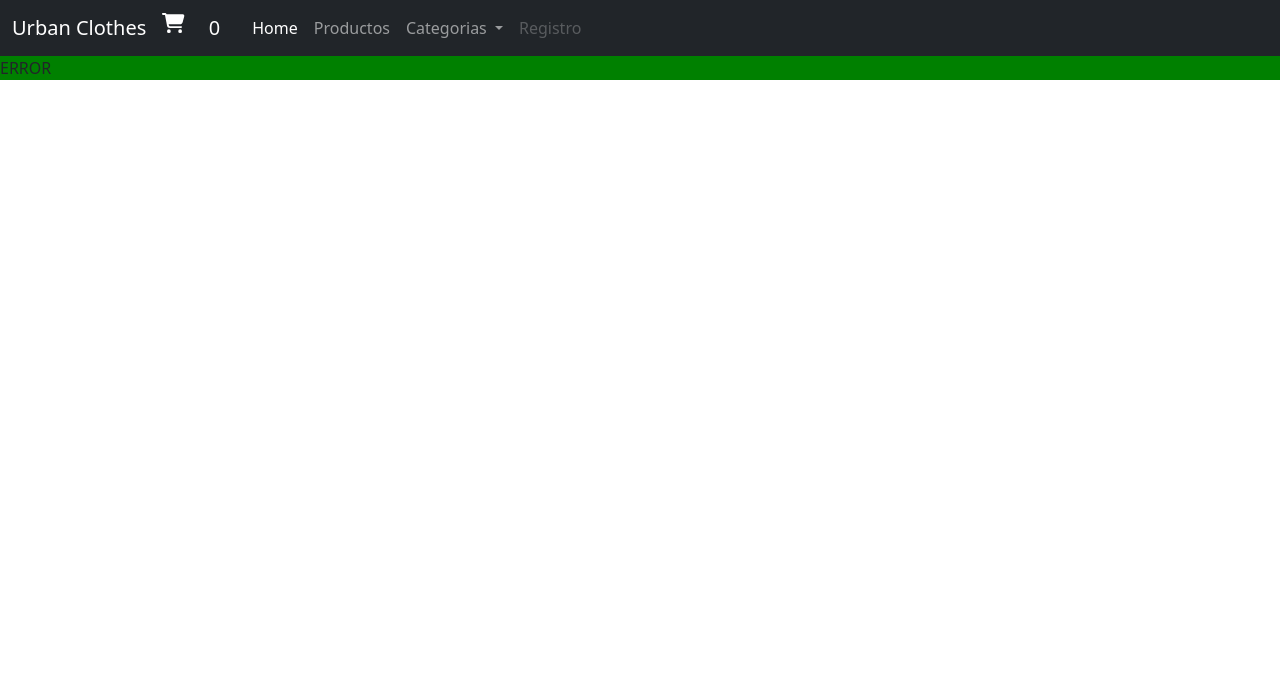
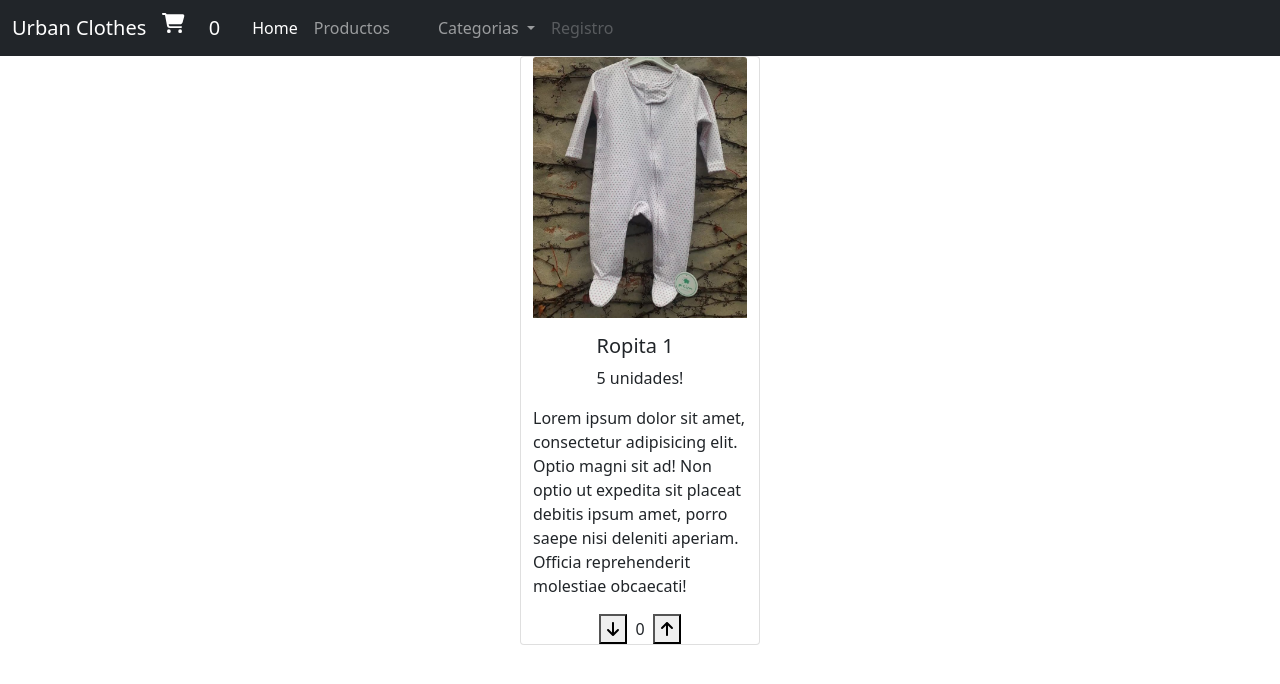
Before and after one commit to Eze-Nat/react-desafios2, a React (Create React App) app: page /item/1 in a window 1280 px wide. Shown: the top 684 px of the page. Built offline with nearby package versions, Linux system fonts and the light colour scheme.

Commit message:
arreglado item, itemdetail

```diff
--- a/src/App.js
+++ b/src/App.js
@@ -17,7 +17,7 @@ function App() {
         <Route index path='/' element={<ItemListContainer saludo="Pagina En Construcción!" />}/>
         <Route path='/categoria/:categoria' element={<ItemListContainer/>} />
         <Route path='/productos' element={<ItemListContainer/>} />
-        <Route path='/item:id' element={<ItemDetailContainer/>} />
+        <Route path='/item/:id' element={<ItemDetailContainer/>} />
         <Route path='*' element={<div style={{backgroundColor: "green"}}>ERROR </div>} />
 
 
--- a/src/components/Item/Item.jsx
+++ b/src/components/Item/Item.jsx
@@ -1,17 +1,16 @@
 import { Link } from "react-router-dom";
 
-import ItemCount from "../ItemCount/ItemCount";
 
 const Item = ({ item }) => {
-  const { nombre, stock, img } = item;
+  const { nombre, stock, img, id } = item;
   return (
     <div className="card" style={{ width: "15rem" }}>
       <img className="card-img-top" src={img} alt={nombre} />
       <div className="card-body d-flex flex-column justify-content-center">
         <h5 className="card-title">{nombre}</h5>
         <p className="card-text">{`${stock} unidades!`}</p>
-        <ItemCount stock={stock}/>
-        <Link to={"/item"}>
+
+        <Link to={`/item/${id}`}>
           <button className="btn btn-primary">Detalles de producto</button>
         </Link>
       </div>
--- a/src/components/ItemDetail/ItemDetail.jsx
+++ b/src/components/ItemDetail/ItemDetail.jsx
@@ -1,30 +1,26 @@
 import ItemCount from "../ItemCount/ItemCount";
 
-
-const ItemDetail = ({item, test}) => {
-    const {nombre, descripcion, stock, img} = item;
+const ItemDetail = ({ item }) => {
+  const { nombre, descripcion, stock, img } = item;
   const onAdd = (amount) => {
-      console.log(amount)
-    }
+    console.log(amount);
+  };
   return (
     <>
-        <div className="card" style={{ width: "15rem" }}>
+      <div className="container m-auto justify-content-center row">
+        <div className="card justify-content-center align-items-center" style={{ width: "15rem" }}>
           <img className="card-img-top" src={img} alt={nombre} />
           <div className="card-body d-flex flex-column justify-content-center">
             <h5 className="card-title">{nombre}</h5>
             <p className="card-text">{`${stock} unidades!`}</p>
-
-
           </div>
-
+          <p className="">{descripcion}</p>
+          <ItemCount stock={stock} initial={0} onAdd={onAdd} />
         </div>
-        <div>
-          <p className="">{descripcion}</p>
-          <ItemCount stock={stock} initial={0} onAdd={onAdd}/>
+        <div></div>
       </div>
-
     </>
   );
-}
+};
 
 export default ItemDetail;
--- a/src/components/ItemDetailContainer/ItemDetailContainer.jsx
+++ b/src/components/ItemDetailContainer/ItemDetailContainer.jsx
@@ -1,10 +1,30 @@
+import React, {useEffect, useState} from "react";
 import ItemDetail from "../ItemDetail/ItemDetail";
-
+import { useParams } from "react-router-dom";
+import ItemDetallado from "../ProductDetail/ProductDetail";
+import Spinner from "../Utilidades/Spinner";
 
 const ItemDetailContainer = () => {
-    const item = {nombre: "nombre"};
+    const [item, setItem] = useState({});
+    const [loading, setLoading] = useState(false);
+    const params = useParams();
+    console.log(params);
+    const promise = new Promise( (resolve, reject) => {
+        setTimeout(() => resolve(ItemDetallado) , 2000)
+
+    });
+
+    useEffect( () => {
+        setLoading(true);
+        promise.then( (response) => {
+            const itemEncontrado = response.filter((item) => item.id == params.id )
+            setItem(itemEncontrado[0]);
+            setLoading(false);
+        })
+
+    },[]);
     return (
-        <ItemDetail item={item} />
+        loading ? <Spinner /> : <ItemDetail item={item} />
      );
 }
 
--- a/src/components/ItemListContainer/ItemListContainer.jsx
+++ b/src/components/ItemListContainer/ItemListContainer.jsx
@@ -2,16 +2,21 @@ import React, { useState, useEffect } from "react";
 import ItemDatabase from "../Productos/Productos";
 import ItemList from "../ItemList/ItemList";
 import {useParams} from "react-router-dom";
+import Spinner from "../Utilidades/Spinner";
 
 function ItemListContainer(props) {
   const { categoria } = useParams();
 
   const [items, setItems] = useState([]);
+  const [loading, setLoading] = useState(false)
   const promise = new Promise( (resolve) => {
     setTimeout(() => resolve(ItemDatabase), 2000);
       });
 
+
+
     useEffect(() => {
+        setLoading(true)
         promise.then((respuesta) => {
         const products = respuesta;
         if (categoria) {
@@ -19,10 +24,11 @@ function ItemListContainer(props) {
         }else{
           setItems(products);
         }
-
+        setLoading(false)
       });
     }, [categoria]);
 
+    if(loading) return <Spinner />
 
 
     return (
--- a/src/components/NavBar/NavBar.jsx
+++ b/src/components/NavBar/NavBar.jsx
@@ -25,7 +25,7 @@ const NavBar = () => {
     <span className="navbar-toggler-icon"></span>
     </button>
     <div className="collapse navbar-collapse" id="navbarNavAltMarkup">
-    <ul class="navbar-nav">
+    <ul className="navbar-nav">
 
         <Link className="nav-link active" aria-current="page" to={"/"}>
         Home
@@ -33,16 +33,16 @@ const NavBar = () => {
         <Link className="nav-link" to={"/productos"}>
         Productos
         </Link>
-    <li class="nav-item dropdown" id="myDropdown">
-      <li class="nav-link dropdown-toggle" data-bs-toggle="dropdown">  Categorias  </li>
-      <ul class="dropdown-menu">
-        <li> <Link class="dropdown-item" to={"/categoria/ropadebebe"}> Ropa Bebe </Link></li>
-        <li> <Link class="dropdown-item" to={"/categoria/ropadebebe2anos"}> Ropa Bebe 2 Años </Link>
+    <ul className="nav-item dropdown" id="myDropdown">
+      <li className="nav-link dropdown-toggle" data-bs-toggle="dropdown">  Categorias  </li>
+      <ul className="dropdown-menu">
+        <li> <Link className="dropdown-item" to={"/categoria/ropadebebe"}> Ropa Bebe </Link></li>
+        <li> <Link className="dropdown-item" to={"/categoria/ropadebebe2anos"}> Ropa Bebe 2 Años </Link>
       </li>
-        <li><Link class="dropdown-item" to={"/categoria/ropadebebe3anos"}> Ropa Bebe 3 Años </Link></li>
-        <li><Link class="dropdown-item" to={"/categoria/ropadebebe4anos"}> Ropa Bebe 4 Años</Link></li>
+        <li><Link className="dropdown-item" to={"/categoria/ropadebebe3anos"}> Ropa Bebe 3 Años </Link></li>
+        <li><Link className="dropdown-item" to={"/categoria/ropadebebe4anos"}> Ropa Bebe 4 Años</Link></li>
       </ul>
-    </li>
+    </ul>
   </ul>
         <div className="navbar-nav">
         <Link className="nav-link disabled" to={"/registro"}>Registro</Link>
```
Also changed, not shown: src/components/ProductDetail/ProductDetail.js (renamed from src/components/ProductosDetallados/ProductosDetallados.js). Lines whose indentation alone changed are shown as unchanged.
